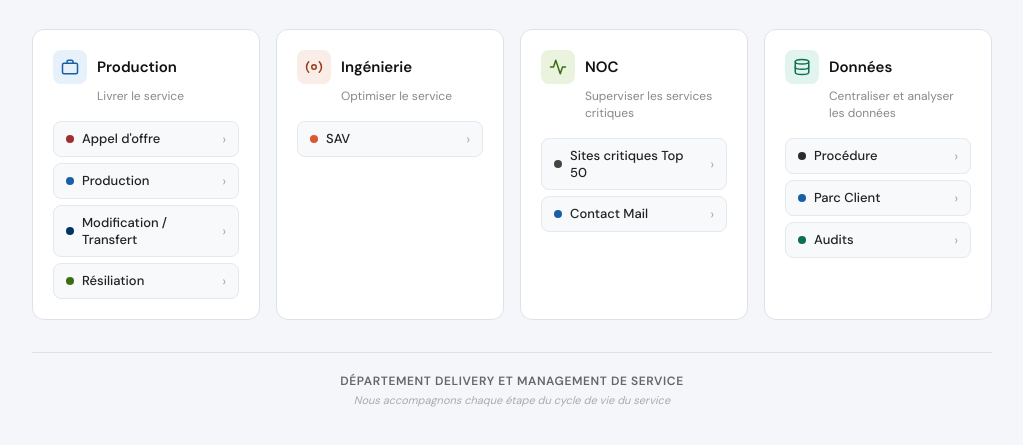
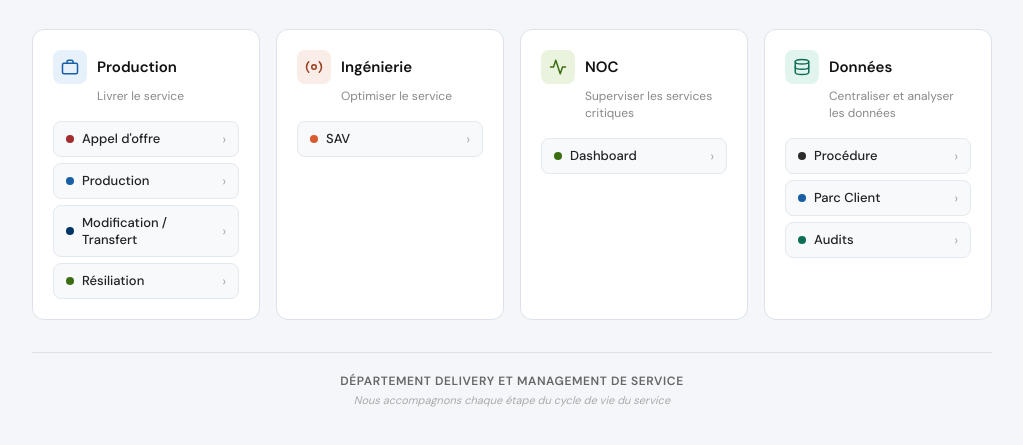
Before and after one commit to deanericthiemele-lab/ddms-site, a website: page index.html in a window 1280 px wide. Shown: the part 225-670 px from the top of the page, without its empty margins (128-1151 px from the left). Drawn offline with Linux system fonts and the light colour scheme.

Commit message:
Add files via upload

```diff
--- a/index.html
+++ b/index.html
@@ -266,14 +266,9 @@ function checkPassword(mdpCorrect, page) {
       </div>
       <p class="dept-mission">Superviser les services critiques</p>
       <div class="dept-actions">
-        <button class="action-btn" onclick="location.href='top50.html'">
-          <span class="btn-dot" style="background:#444441;"></span>
-          <span class="btn-label">Sites critiques Top 50</span>
-          <span class="btn-arrow">›</span>
-        </button>
-        <button class="action-btn" onclick="location.href='contactmail.html'">
-          <span class="btn-dot" style="background:#185FA5;"></span>
-          <span class="btn-label">Contact Mail</span>
+        <button class="action-btn" onclick="location.href='noctb.html'">
+          <span class="btn-dot" style="background:#3B6D11;"></span>
+          <span class="btn-label">Dashboard</span>
           <span class="btn-arrow">›</span>
         </button>
       </div>
```
